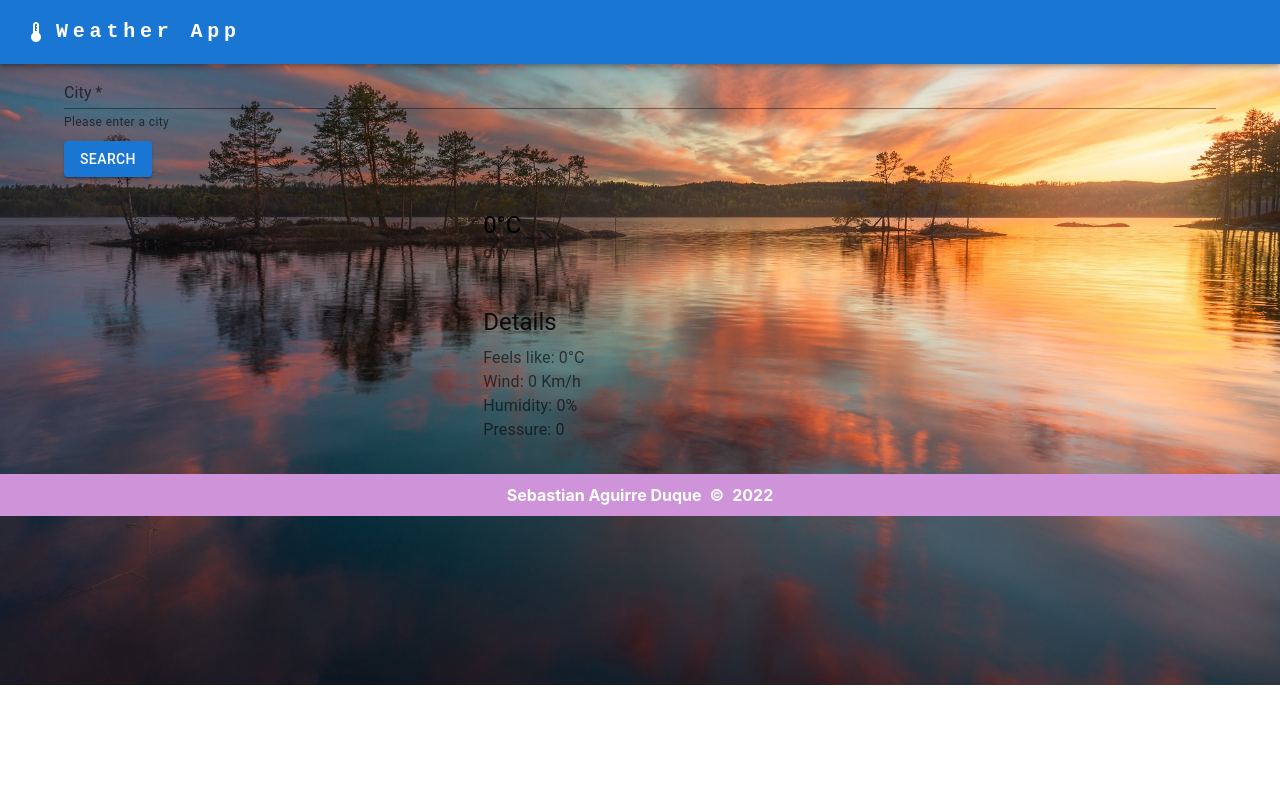
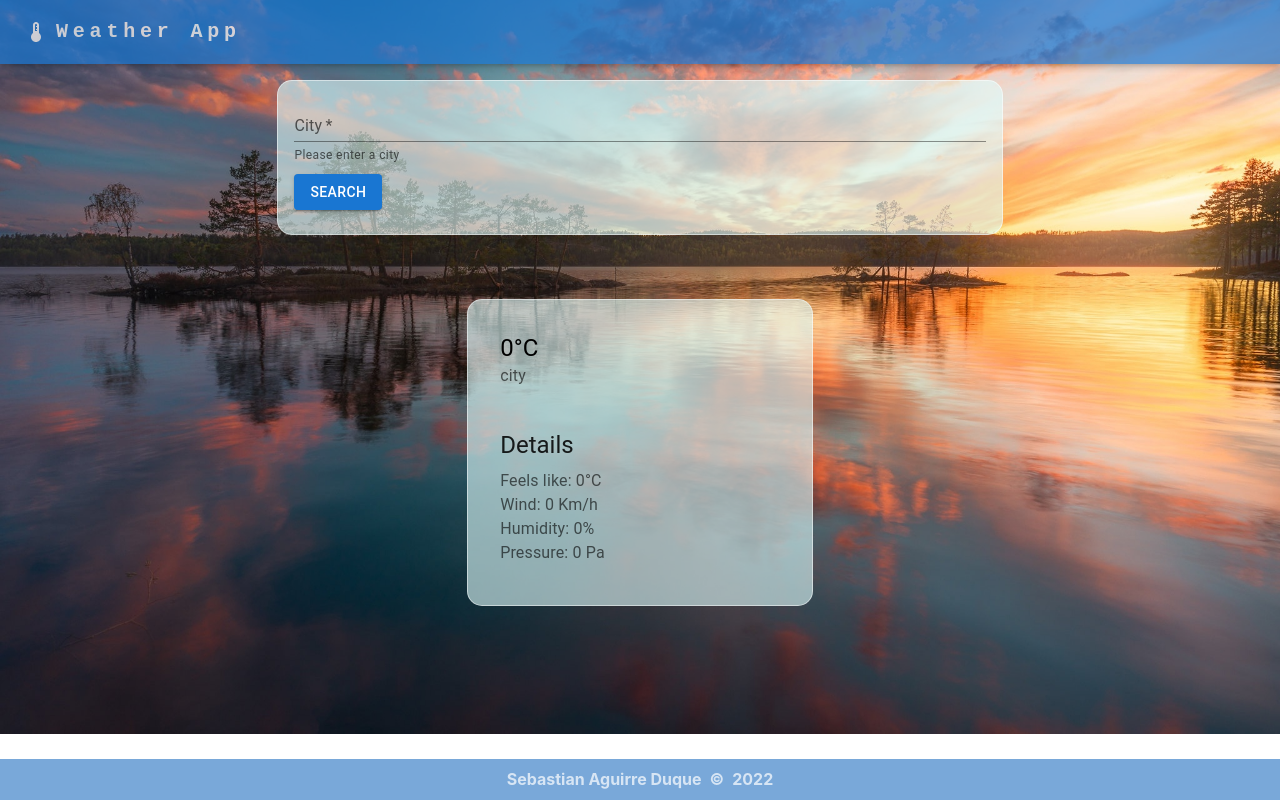
Before and after one commit to sad-sad-094/Weather_App, a React (Create React App) app: page / in a window 1280 px wide. Built offline with nearby package versions, Linux system fonts and the light colour scheme.

Commit message:
Rebuild styles for the page
Change card, footer, navbar styles

```diff
--- a/src/App.js
+++ b/src/App.js
@@ -81,7 +81,7 @@ function App() {
 
       <Navbar />
 
-      <Container maxWidth="lg" component="div">
+      <Container maxWidth="lg" component="div" >
 
         <Box
           component="form"
@@ -98,7 +98,7 @@ function App() {
 
         <Box maxWidth="30%" component="div" sx={{ margin: ".5rem auto" }} >
 
-          <div className="weather_card">
+          <div className="weather_card" style={{marginTop: "4rem"}}>
 
             {data.main ? <CardHeader
               title={`${data.main.temp.toFixed()}°C`}
@@ -133,9 +133,9 @@ function App() {
                 Humidity: 0%
               </Typography>}
               {data.main ? <Typography variant="body1" color="text.secondary">
-                Pressure: {data.main.pressure}
+                Pressure: {data.main.pressure} Pa
               </Typography> : <Typography variant="body1" color="text.secondary">
-                Pressure: 0
+                Pressure: 0 Pa
               </Typography>}
 
             </CardContent>
--- a/src/Styles/Main.scss
+++ b/src/Styles/Main.scss
@@ -1,8 +1,9 @@
 /* Author: Sebastian Aguirre Duque
 E-mail: sadw621@gmail.com */
 
+@import 'mixins';
 
-.main-container {
+.main_container {
   display: flex;
   flex-direction: column;
   justify-content: center;
@@ -14,13 +15,33 @@ E-mail: sadw621@gmail.com */
   display: flex;
   flex-direction: row;
   justify-content: center;
+  position: fixed;
+  bottom: 0px;
+  left: 0px;
+  right: 0px;
+  margin-bottom: 0px;
   width: 100%;
-  background-color: #ce93d8;
+  background-color: rgba(64, 132, 201, 0.7);
   gap: 0.5rem;
 }
 
 .footer h1 {
   font-size: 1rem;
   color: #fff;
+  opacity: 0.7;
+}
 
+.input_field {
+  width: 60%;
+  margin: 1rem auto;
+  @include container_background;
 }
+
+.weather_card {
+  justify-content: center;
+  @include container_background;
+}
+
+.navbar {
+  opacity: 0.7;
+}
```
